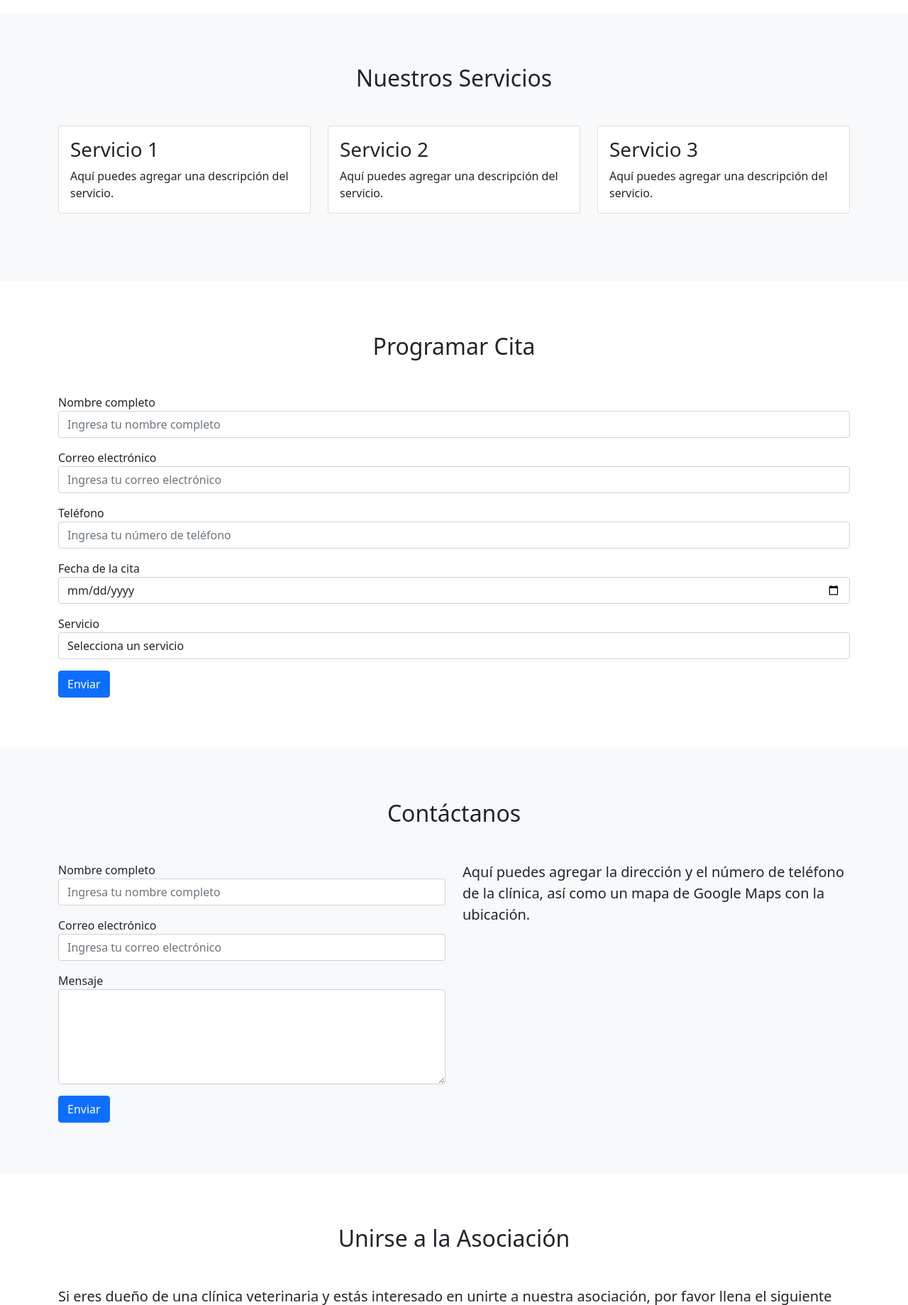
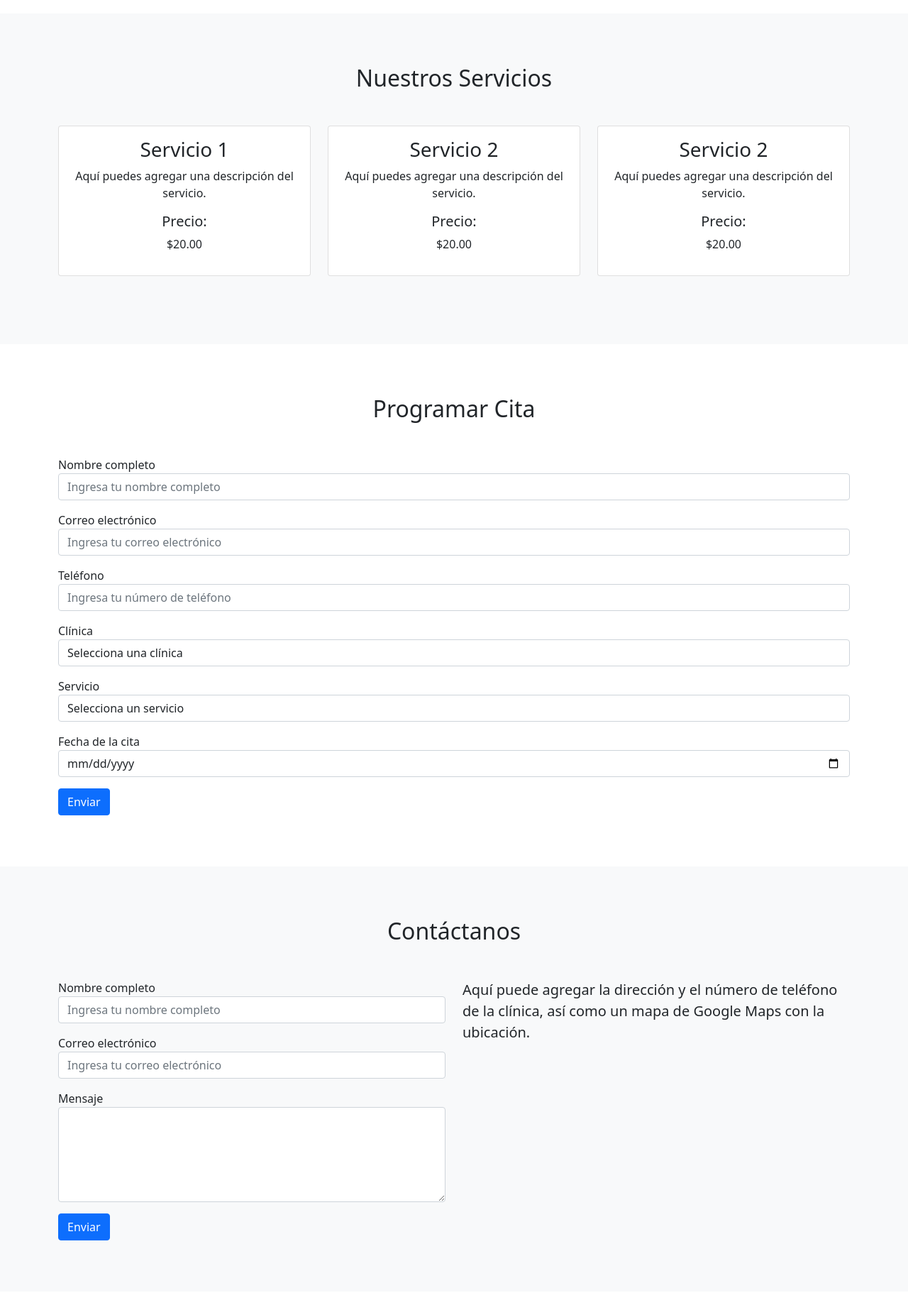
Before and after one commit to GRUPO12-DSI115/GRUPO12-DSI115, a Django app: page /sicegevet/ in a window 1280 px wide. Shown: the part 267-2106 px from the top of the page at 71% size. Run offline with Django 4.2, Linux system fonts and the light colour scheme; some libraries are stand-ins or nearby versions.

Commit message:
templates

```diff
--- a/GestionVeterinarias/inicio/templates/inicio/homeCliente.html
+++ b/GestionVeterinarias/inicio/templates/inicio/homeCliente.html
@@ -57,7 +57,8 @@
         <br />
         <h1 class="text-center mb-5">Bienvenidos SICEGECVET</h1>
         <p class="lead">
-          Sistema de control de expedientes y gestión de clínicas veterinarias de la Asociación de Veterinarios de El Salvador
+          Sistema de control de expedientes y gestión de clínicas veterinarias
+          de la Asociación de Veterinarios de El Salvador
         </p>
       </div>
     </section>
@@ -69,32 +70,44 @@
         <h2 class="text-center mb-5">Nuestros Servicios</h2>
         <div class="row">
           <div class="col-md-4 mb-4">
-            <div class="card">
+            <div class="card text-center">
               <div class="card-body">
                 <h3 class="card-title">Servicio 1</h3>
                 <p class="card-text">
                   Aquí puedes agregar una descripción del servicio.
                 </p>
+                <div class="mt-3">
+                  <h5>Precio:</h5>
+                  <p>$20.00</p>
+                </div>
               </div>
             </div>
           </div>
           <div class="col-md-4 mb-4">
-            <div class="card">
+            <div class="card text-center">
               <div class="card-body">
                 <h3 class="card-title">Servicio 2</h3>
                 <p class="card-text">
                   Aquí puedes agregar una descripción del servicio.
                 </p>
+                <div class="mt-3">
+                  <h5>Precio:</h5>
+                  <p>$20.00</p>
+                </div>
               </div>
             </div>
           </div>
           <div class="col-md-4 mb-4">
-            <div class="card">
+            <div class="card text-center">
               <div class="card-body">
-                <h3 class="card-title">Servicio 3</h3>
+                <h3 class="card-title">Servicio 2</h3>
                 <p class="card-text">
                   Aquí puedes agregar una descripción del servicio.
                 </p>
+                <div class="mt-3">
+                  <h5>Precio:</h5>
+                  <p>$20.00</p>
+                </div>
               </div>
             </div>
           </div>
@@ -137,8 +150,13 @@
             />
           </div>
           <div class="form-group mb-3">
-            <label for="fecha">Fecha de la cita</label>
-            <input type="date" class="form-control" id="fecha" />
+            <label for="servicio">Clínica</label>
+            <select class="form-control" id="servicio">
+              <option value="">Selecciona una clínica</option>
+              <option value="servicio1">Clínica 1</option>
+              <option value="servicio2">Clínica 2</option>
+              <option value="servicio3">Clínica 3</option>
+            </select>
           </div>
           <div class="form-group mb-3">
             <label for="servicio">Servicio</label>
@@ -148,6 +166,10 @@
               <option value="servicio2">Servicio 2</option>
               <option value="servicio3">Servicio 3</option>
             </select>
+          </div>
+          <div class="form-group mb-3">
+            <label for="fecha">Fecha de la cita</label>
+            <input type="date" class="form-control" id="fecha" />
           </div>
           <button type="submit" class="btn btn-primary">Enviar</button>
         </form>
@@ -190,7 +212,7 @@
           </div>
           <div class="col-md-6">
             <p class="lead">
-              Aquí puedes agregar la dirección y el número de teléfono de la
+              Aquí puede agregar la dirección y el número de teléfono de la
               clínica, así como un mapa de Google Maps con la ubicación.
             </p>
           </div>
```
